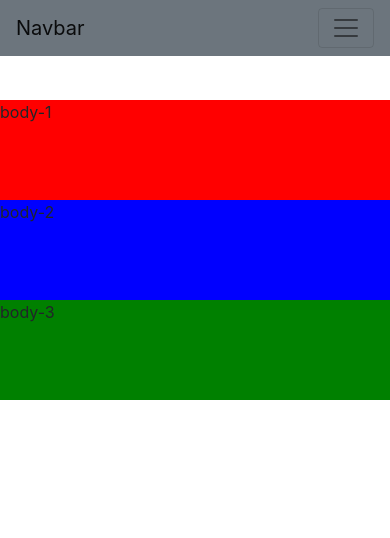
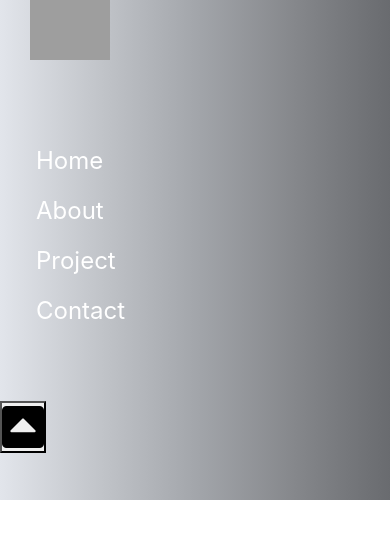
Before and after one commit to doanhnguyen99/HTML-CSS, a plain HTML site: page Header Fixed Scroll/index.html in a window 390 px wide. Drawn offline with nearby package versions, Linux system fonts and the light colour scheme; grey boxes are pictures that could not be loaded.

Commit message:
Blog+Header-fixed

```diff
--- a/Header Fixed Scroll/header.css
+++ b/Header Fixed Scroll/header.css
@@ -1,36 +1,73 @@
-.main{
-    /* display: block; */
-    display: flex;
-    height: 300px;
-    margin-top: 100px;
+*{
+  margin: 0;
+  padding: 0;
+  font-family: 'Roboto' sans-serif;
 }
 
-.item-1{
-    background-color: red;
-    flex-grow: 1;
+body{
+  box-sizing: border-box;
 }
 
-.item-2{
-    background-color: blue;
-    flex-grow: 1;
-}
-
-.item-3{
-    background-color: green;
-    flex-grow: 1;
+.menu a{
+  text-decoration: none;
+  color: rgb(255, 255, 255);
+  font-size: 1.5rem;
+  transition: 200ms;
 }
 
 .header{
-    position: fixed;
-    top: 0;
-    /* display: inline-block; */
-    width: 100%;
-    display: flex;
+  height: 100px;
+  background-image: linear-gradient(to right, #e2e5eb, #c2c5ca, #a3a6ab, #86888c, #696b6f);
+  display: flex;
+  align-items: center;
 }
 
-@media(max-width: 560px){
-   .main{
-       display: flex;
-       flex-direction: column;
-   }
+.header img{
+  padding-left: 30px;
+  height: 60px;
+  width: auto;
+  flex-grow: 0.3;
 }
+
+.header .navbar{
+  list-style-type: none;
+  display: flex;
+  flex-direction: row;
+  flex-grow: 0.7;
+  justify-content: flex-end;
+}
+
+.navbar .menu ul{
+  height: 60px;
+  width: auto;
+}
+
+li{
+  list-style-type: none;
+  display: inline;
+  padding: 20px 20px;
+}
+
+.menu li{
+  height: 50px;
+  width: 50px;
+}
+
+.menu a:hover{
+  color: rgb(57, 57, 216);
+}
+
+@media (max-width: 600px){
+  .header{
+    display: flex;
+    flex-direction: column;
+    height: 500px;
+    align-items: flex-start;
+  }
+
+
+  .menu li{
+    display: block;
+  }
+
+}
--- a/Header Fixed Scroll/index.html
+++ b/Header Fixed Scroll/index.html
@@ -8,50 +8,24 @@
   </head>
 
 <body>
-  <div>
-    <nav class="navbar navbar-expand-lg navbar-light bg-secondary header">
-      <a class="navbar-brand item" href="#">Navbar</a>
-      <button class="navbar-toggler" type="button" data-toggle="collapse" data-target="#navbarSupportedContent" aria-controls="navbarSupportedContent" aria-expanded="false" aria-label="Toggle navigation">
-        <span class="navbar-toggler-icon"></span>
-      </button>
 
-      <div class="collapse navbar-collapse" id="navbarSupportedContent">
-        <ul class="navbar-nav mr-auto">
-          <li class="nav-item active">
-            <a class="nav-link item" href="#">Home <span class="sr-only">(current)</span></a>
-          </li>
-          <li class="nav-item">
-            <a class="nav-link" href="#">Link</a>
-          </li>
-          <li class="nav-item dropdown">
-            <a class="nav-link dropdown-toggle item" href="#" id="navbarDropdown" role="button" data-toggle="dropdown" aria-haspopup="true" aria-expanded="false">
-              Dropdown
-            </a>
-            <div class="dropdown-menu" aria-labelledby="navbarDropdown">
-              <a class="dropdown-item" href="#">Action</a>
-              <a class="dropdown-item" href="#">Another action</a>
-              <div class="dropdown-divider"></div>
-              <a class="dropdown-item" href="#">Something else here</a>
-            </div>
-          </li>
-          <li class="nav-item">
-            <a class="nav-link disabled item" href="#" tabindex="-1" aria-disabled="true">Disabled</a>
-          </li>
-        </ul>
-        <form class="form-inline my-2 my-lg-0">
-          <input class="form-control mr-sm-2" type="search" placeholder="Search" aria-label="Search">
-          <button class="btn btn-outline-success my-2 my-sm-0" type="submit">Search</button>
-        </form>
-      </div>
-    </nav>
+  <!-- <button class="navbar-togger" data-toggle="collape"></button> -->
+
+  <div class="header">
+    <a href="#"><img src="https://upload.wikimedia.org/wikipedia/en/thumb/c/c8/Bluestar_%28bus_company%29_logo.svg/1280px-Bluestar_%28bus_company%29_logo.svg.png" alt="Logo"></a>
+    <div class="navbar">
+      <ul class="menu">
+        <li><a href="#">Home</a></li>
+        <li><a href="#">About</a></li>
+        <li><a href="#">Project</a></li>
+        <li><a href="#">Contact</a></li>
+      </ul>
+    </div>
+
+    <button><i class="fas fa-caret-square-up fa-3x"></i></button>
+
   </div>
 
-
-  <div class="main">
-    <div class="item-1 main-item">body-1</div>
-    <div class="item-2 main-item">body-2</div>
-    <div class="item-3 main-item">body-3</div>
-  </div>
-
-
+   <script src="https://cdnjs.cloudflare.com/ajax/libs/jquery/3.3.1/jquery.min.js"></script>
+   <script src="./script.js"></script>
 </body>
--- /dev/null
+++ b/Header-Fixed/style.css
@@ -0,0 +1,98 @@
+* {
+    box-sizing: border-box;
+    padding: 0;
+    margin: 0;
+  }
+
+  body {
+    font-family: Roboto, Helvetica, Arial, sans-serif;
+  }
+
+  .navbar {
+    font-size: 18px;
+    background-image: linear-gradient(260deg, #2376ae 0%, #c16ecf 100%);
+    border: 1px solid rgba(0, 0, 0, 0.2);
+    padding-bottom: 10px;
+  }
+
+  .main-nav {
+    list-style-type: none;
+    display: none;
+  }
+
+  .nav-links,
+  .logo {
+    text-decoration: none;
+    color: rgba(255, 255, 255, 0.7);
+  }
+
+  .main-nav li {
+    text-align: center;
+    margin: 15px auto;
+  }
+
+  .logo {
+    display: inline-block;
+    font-size: 22px;
+    margin-top: 10px;
+    margin-left: 20px;
+  }
+
+  .navbar-toggle {
+    position: absolute;
+    top: 10px;
+    right: 20px;
+    cursor: pointer;
+    color: rgba(255, 255, 255, 0.8);
+    font-size: 24px;
+  }
+
+  #chkToggle {
+    display: none;
+  }
+
+  #chkToggle:checked + ul.main-nav {
+    display: block;
+  }
+
+  @media screen and (min-width: 768px) {
+    .navbar {
+      display: flex;
+      justify-content: space-between;
+      padding-bottom: 0;
+      height: 70px;
+      align-items: center;
+    }
+
+    #chkToggle:checked + ul.main-nav {
+      display: flex;
+    }
+
+    .main-nav {
+      display: flex;
+      margin-right: 30px;
+      flex-direction: row;
+      justify-content: flex-end;
+    }
+
+    .main-nav li {
+      margin: 0;
+    }
+
+    .nav-links {
+      margin-left: 40px;
+    }
+
+    .logo {
+      margin-top: 0;
+    }
+
+    .navbar-toggle {
+      display: none;
+    }
+
+    .logo:hover,
+    .nav-links:hover {
+      color: rgba(255, 255, 255, 1);
+    }
+  }
--- a/MyProject/css/header.css
+++ b/MyProject/css/header.css
@@ -21,6 +21,9 @@ body{
     display: flex;
     align-items: center;
     height: 120px;
+    top: 0;
+    width: 100%;
+    z-index: 9999 !important;
     /* position: fixed; */
     /* position: fixed;
     top: 0px; */
```
Also changed, not shown: Header-Fixed/index.html (added, +36 -0 lines), MyProject/blog.html (added, +7 -0 lines), MyProject/css/blog.css (added).
